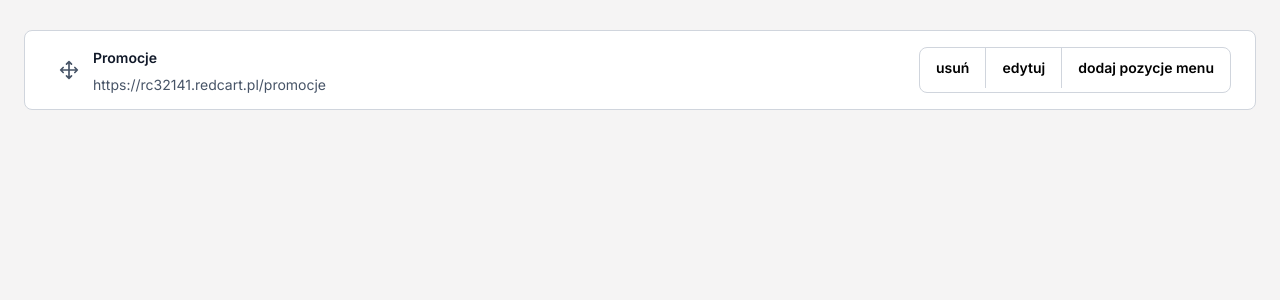
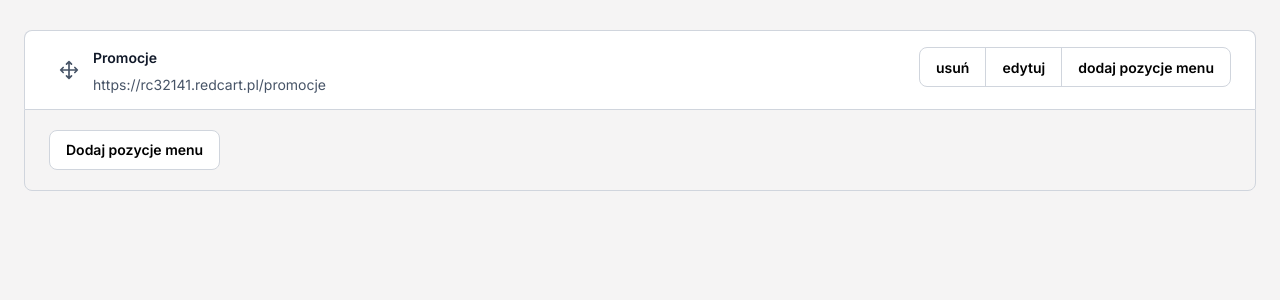
Before and after one commit to Kosciukiewicz-Adam/recruitment_task, a Next.js app: page / in a window 1280 px wide. Shown: the top 300 px of the page. Built offline with nearby package versions, Linux system fonts and the light colour scheme.

Commit message:
feat: create add link bar component

```diff
--- a/src/app/page.tsx
+++ b/src/app/page.tsx
@@ -3,6 +3,7 @@ import React, { useState } from "react";
 import EmptyListLabel from "@/components/EmptyListPlaceholder";
 import NavLinkLabel from "@/components/NavLinkLabel";
 import _ from 'lodash'
+import AddLinkBar from "@/components/AddLinkBar";
 
 export enum LabelState {
   CREATE_OR_EDIT = "createOrEdit",
@@ -15,7 +16,6 @@ export interface navLink {
   url: string;
   id: string;
 }
-
 
 export default function Home() {
   const [navLinks, setNavLinks] = useState<navLink[]>([
@@ -43,8 +43,8 @@ export default function Home() {
     setNavLinks(newNavLinks)
   }
 
-  const handleEdit = (id: string) => {
-    updateLinkData({
+  const handleEditNavLink = (id: string) => {
+    handleUpdateNavLinks({
       id,
       state: LabelState.CREATE_OR_EDIT
     })
@@ -52,7 +52,7 @@ export default function Home() {
 
   const getExistingOrPrevValue = (prevValue: string, nextValue?: string): string => !!nextValue && prevValue !== nextValue ? nextValue : prevValue
 
-  const updateLinkData = (data: Partial<navLink>) => {
+  const handleUpdateNavLinks = (data: Partial<navLink>) => {
     const linkInArray = navLinks.find(link => link.id === data?.id);
 
     if (linkInArray) {
@@ -67,20 +67,27 @@ export default function Home() {
     }
   }
 
+  const showAddLinkBar = navLinks.length > 1 || navLinks.length === 1 && navLinks[0].state === LabelState.DISPLAY;
+
   return (
     <div className="font-[family-name:var(--font-inter)] w-[100%] h-[100%] bg-[#f5f4f4] py-[30px] px-[24px]">
       {navLinks.length ? (
         <>{
-          navLinks.map(link => (
+          navLinks.map((link, index) => (
             <NavLinkLabel
+              isLastLink={index === navLinks.length - 1}
+              handleUpdate={handleUpdateNavLinks}
               handleDelete={handleDeleteNavLink}
-              updateLinkData={updateLinkData}
-              handleEdit={handleEdit}
-              key={link.label}
+              handleEdit={handleEditNavLink}
+              handleAdd={handleAddNavLink}
+              isFirstLink={index === 0}
+              key={link.id}
               {...link}
             />
           ))
-        }</>
+        }
+          {showAddLinkBar && <AddLinkBar handleAdd={handleAddNavLink} />}
+        </>
       ) : (
         <EmptyListLabel
           subtitle="W tym menu nie ma jeszcze żadnych linków"
--- /dev/null
+++ b/src/components/AddLinkBar.tsx
@@ -0,0 +1,15 @@
+import Button from "./Button";
+
+interface Props {
+    handleAdd: () => void;
+}
+
+const AddLinkBar: React.FC<Props> = ({ handleAdd }): JSX.Element => {
+    return (
+        <div className="w-[100%] rounded-bl-[--radius-md] rounded-br-[--radius-md] border-[#D0D5DD] border-[1px] flex justify-start px-[24px] py-[20px]">
+            <Button text="Dodaj pozycje menu" handleClick={() => handleAdd()} additionalStyles="bg-white" roundBorder={true} />
+        </div>
+    )
+}
+
+export default AddLinkBar;
--- a/src/components/Button.tsx
+++ b/src/components/Button.tsx
@@ -11,7 +11,7 @@ const Button: React.FC<Props> = ({ handleClick, text, roundBorder, additionalSty
     styles += additionalStyles || "";
 
     if (roundBorder) {
-        styles += "border-[1px] rounded-[--radius-md]"
+        styles += " border-[1px] rounded-[--radius-md]"
     }
 
     return (
--- a/src/components/NavLinkLabel/CreateOrEditLabel.tsx
+++ b/src/components/NavLinkLabel/CreateOrEditLabel.tsx
@@ -7,12 +7,14 @@ type Props = Omit<navLink, 'state'> & {
     handleSubmit: UseFormHandleSubmit<Inputs, undefined>;
     register: UseFormRegister<Inputs>;
     onSubmit: SubmitHandler<Inputs>;
+    isOnlyLink: boolean;
     isError: boolean;
-} & LabelActions
+} & LabelActions;
 
 const CreateOrEditLabel: React.FC<Props> = ({
     handleDelete,
     handleSubmit,
+    isOnlyLink,
     onSubmit,
     register,
     isError,
@@ -20,9 +22,16 @@ const CreateOrEditLabel: React.FC<Props> = ({
     url,
     id,
 }): JSX.Element => {
-    return (
+    let additionalStyles = "";
+
+    if (!isOnlyLink) {
+        additionalStyles = "rounded-[--radius-md] border-[1px] border-[#D0D5DD]"
+    }
+
+
+    const getForm = (): JSX.Element => (
         <form
-            className="w-[100%] flex flex-col gap-[8px] text-[#344054] px-[24px] py-[20px] "
+            className={`w-[100%] flex flex-col gap-[8px] text-[#344054] px-[24px] py-[20px] bg-white ${additionalStyles}`}
             onSubmit={handleSubmit(onSubmit)}
         >
             <div className="w-[100%] flex flex-col gap-[6px]">
@@ -55,6 +64,19 @@ const CreateOrEditLabel: React.FC<Props> = ({
             </div>
         </form>
     )
+
+
+
+    if (isOnlyLink) {
+        return getForm();
+    }
+
+    return (
+        <div className="w-[100%] bg-[#F9FAFB] px-[64px] py-[64px]">
+            {getForm()}
+        </div>
+    )
+
 }
 
 export default CreateOrEditLabel
--- a/src/components/NavLinkLabel/DisplayLabel.tsx
+++ b/src/components/NavLinkLabel/DisplayLabel.tsx
@@ -5,7 +5,7 @@ import Button from "../Button";
 
 type Props = Omit<navLink, 'state'> & LabelActions
 
-const DisplayLabel: React.FC<Props> = ({ label, url, id, handleDelete, handleEdit }): JSX.Element => {
+const DisplayLabel: React.FC<Props> = ({ label, url, id, handleDelete, handleEdit, handleAdd }): JSX.Element => {
     return (
         <div className="flex flex-col">
             <div className="flex flex-row py-[16px] px-[24px] h-[78px] text-[14px] gap-[4px] justify-between overflow-hidden">
@@ -14,10 +14,10 @@ const DisplayLabel: React.FC<Props> = ({ label, url, id, handleDelete, handleEdi
                     <div className="text-[#101828] font-semibold">{label}</div>
                     <div className="text-[#475467]">{url}</div>
                 </div>
-                <div className="flex flex-row rounded-[--radius-md] border-[#D0D5DD] border-[1px] overflow-hidden">
+                <div className="flex flex-row rounded-[--radius-md] border-[#D0D5DD] border-[1px] overflow-hidden h-[40px]">
                     <Button text="usuń" handleClick={() => handleDelete(id)} />
                     <Button text="edytuj" handleClick={() => handleEdit?.(id)} additionalStyles="border-x-[1px]" />
-                    <Button text="dodaj pozycje menu" handleClick={() => { }} />
+                    <Button text="dodaj pozycje menu" handleClick={() => handleAdd?.()} />
                 </div>
             </div>
         </div>
--- a/src/components/NavLinkLabel/index.tsx
+++ b/src/components/NavLinkLabel/index.tsx
@@ -10,13 +10,19 @@ export type Inputs = {
 }
 
 export type LabelActions = {
-    updateLinkData?: (data: navLink) => void;
+    handleUpdate?: (data: navLink) => void;
     handleDelete: (id: string) => void;
     handleEdit?: (id: string) => void;
+    handleAdd?: () => void;
 }
 
-const NavLinkLabel: React.FC<navLink & LabelActions> = ({
-    state, url, label, id, handleDelete, updateLinkData, handleEdit,
+type Props = navLink & LabelActions & {
+    isFirstLink: boolean;
+    isLastLink: boolean;
+}
+
+const NavLinkLabel: React.FC<Props> = ({
+    state, url, label, id, handleDelete, handleUpdate, handleEdit, isFirstLink, isLastLink, handleAdd,
 }): JSX.Element => {
     const {
         formState: { errors },
@@ -25,13 +31,24 @@ const NavLinkLabel: React.FC<navLink & LabelActions> = ({
     } = useForm<Inputs>();
 
     const onSubmit: SubmitHandler<Inputs> = (data) => {
-        updateLinkData?.({ url: data.url, label: data.label, id, state: LabelState.DISPLAY })
+        handleUpdate?.({ url: data.url, label: data.label, id, state: LabelState.DISPLAY })
+    }
+
+    let borderStyles = "border-b-[0px]";
+
+    if (isFirstLink) {
+        borderStyles += " rounded-tl-[--radius-md] rounded-tr-[--radius-md]"
+    }
+
+    if (isFirstLink && isLastLink && state === LabelState.CREATE_OR_EDIT) {
+        borderStyles = " rounded-[--radius-md] overflow-hidden"
     }
 
     return (
-        <div className="w-[100%] border-[#D0D5DD] border-[1px] bg-white rounded-[--radius-md]">
+        <div className={`w-[100%] border-[#D0D5DD] border-[1px] bg-white ${borderStyles}`}>
             {state == "createOrEdit" ? (
                 <CreateOrEditLabel
+                    isOnlyLink={isFirstLink && isLastLink}
                     handleSubmit={handleSubmit}
                     handleDelete={handleDelete}
                     isError={!!errors.label}
@@ -42,7 +59,14 @@ const NavLinkLabel: React.FC<navLink & LabelActions> = ({
                     id={id}
                 />
             ) : (
-                <DisplayLabel url={url} label={label} id={id} handleDelete={handleDelete} handleEdit={handleEdit} />
+                <DisplayLabel
+                    handleDelete={handleDelete}
+                    handleEdit={handleEdit}
+                    handleAdd={handleAdd}
+                    label={label}
+                    url={url}
+                    id={id}
+                />
             )}
         </div>
     )
```
